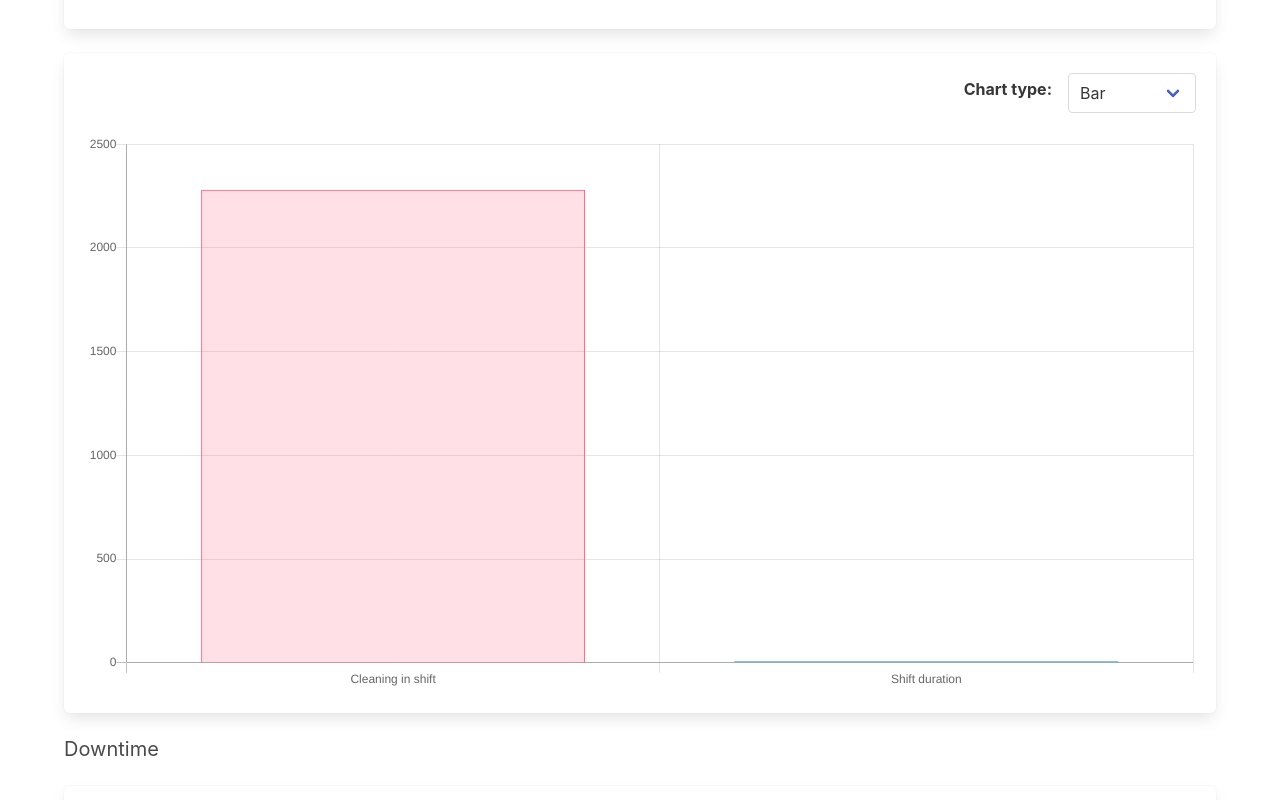
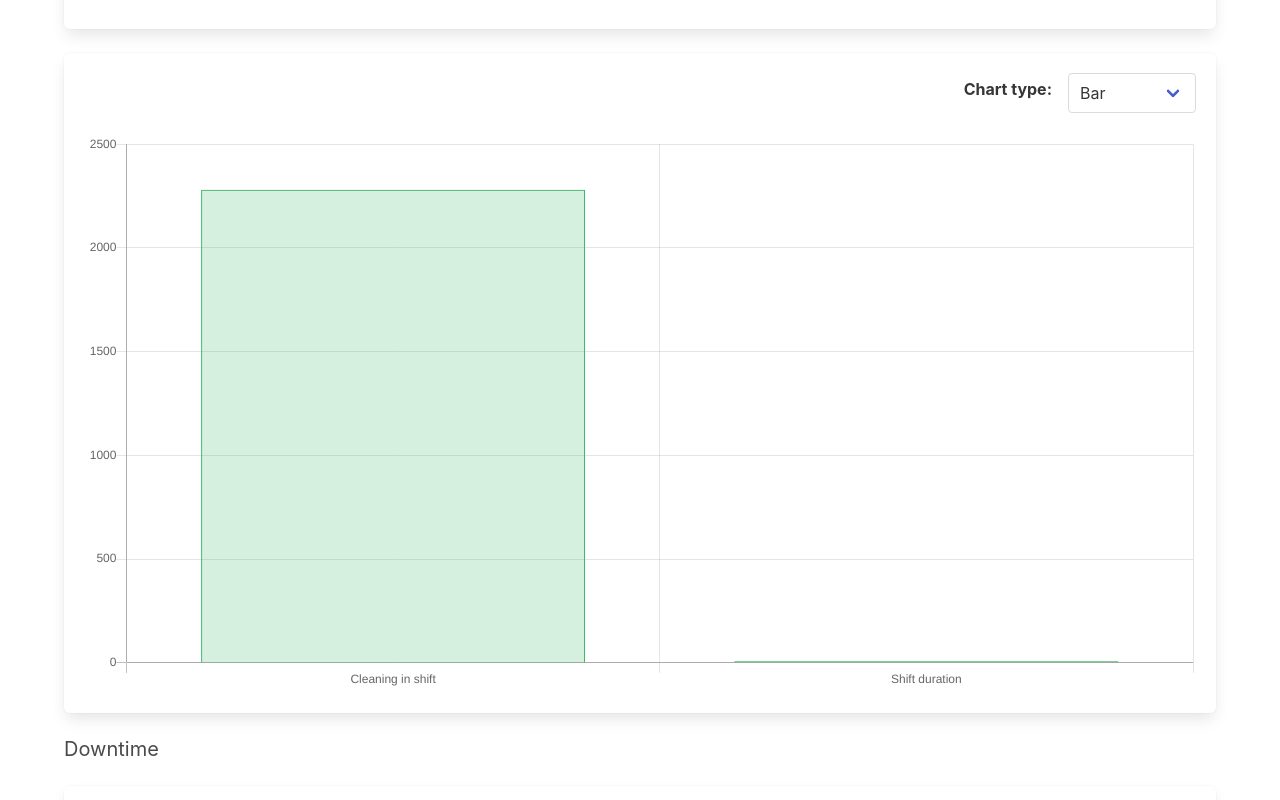
Before and after one commit to JoaoPCAzevedo/factorypal, a React (Create React App) app: page / in a window 1280 px wide. Shown: the part 1340-2140 px from the top of the page. Built offline with nearby package versions, Linux system fonts and the light colour scheme.

Commit message:
Remove chart colors dependencies, add fallback colors

```diff
--- a/src/App.tsx
+++ b/src/App.tsx
@@ -82,14 +82,12 @@ const App: React.FC = () => {
           titles={titles}
           data={dataShift}
           chartTypes={types}
-          chartColors={columnColors}
         />
         <DataShow
           title={"Downtime"}
           titles={titles}
           data={dataDowntine}
           chartTypes={types}
-          chartColors={columnColors}
         />
       </div>
     </section>
--- a/src/components/DataShow.tsx
+++ b/src/components/DataShow.tsx
@@ -70,12 +70,25 @@ const DataShow: React.FunctionComponent<DataShowProps> = ({
   const getChartData = () => {
     const labels: Metric["label"][] = [];
     const values: Metric["value"][] = [];
-    const colors: ChartColors | undefined = chartColors;
+    const colors: ChartColors = chartColors || {
+      backgroundColor: [],
+      borderColor: [],
+    };
 
     data.forEach((eachMetric) => {
       if (eachMetric.show || eachMetric.show === undefined) {
         labels.push(eachMetric.label);
         values.push(eachMetric.value);
+
+        if (!chartColors) {
+          if (eachMetric.value >= 0) {
+            colors.backgroundColor.push("rgba(54, 179, 100, 0.2)");
+            colors.borderColor.push("rgba(54, 179, 100, 1)");
+          } else {
+            colors.backgroundColor.push("rgba(255, 99, 132, 0.2)");
+            colors.borderColor.push("rgba(255, 99, 132, 1)");
+          }
+        }
       }
     });
 
```
